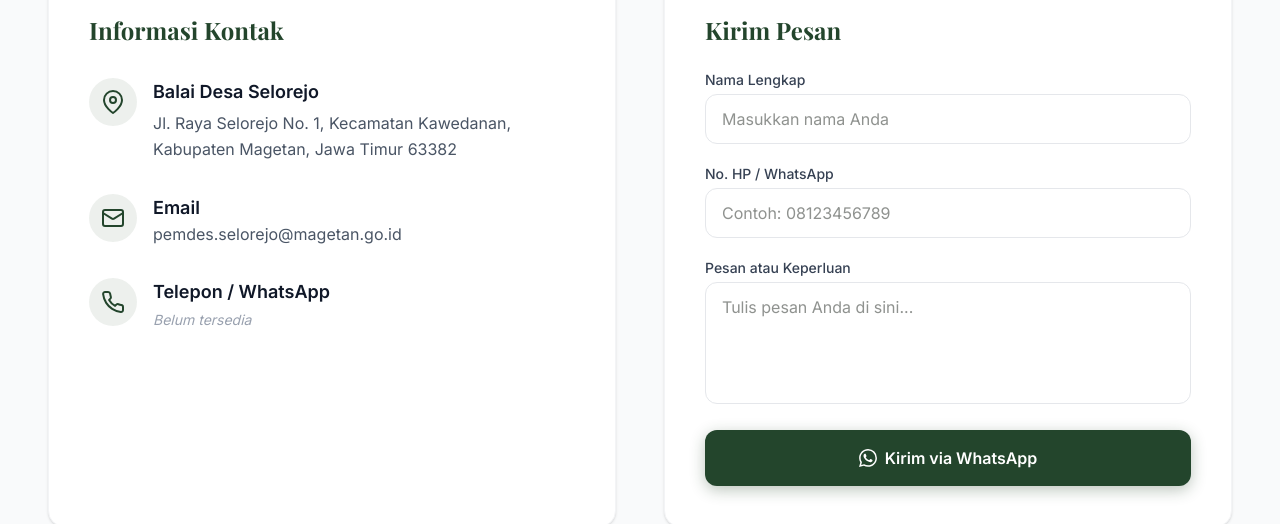
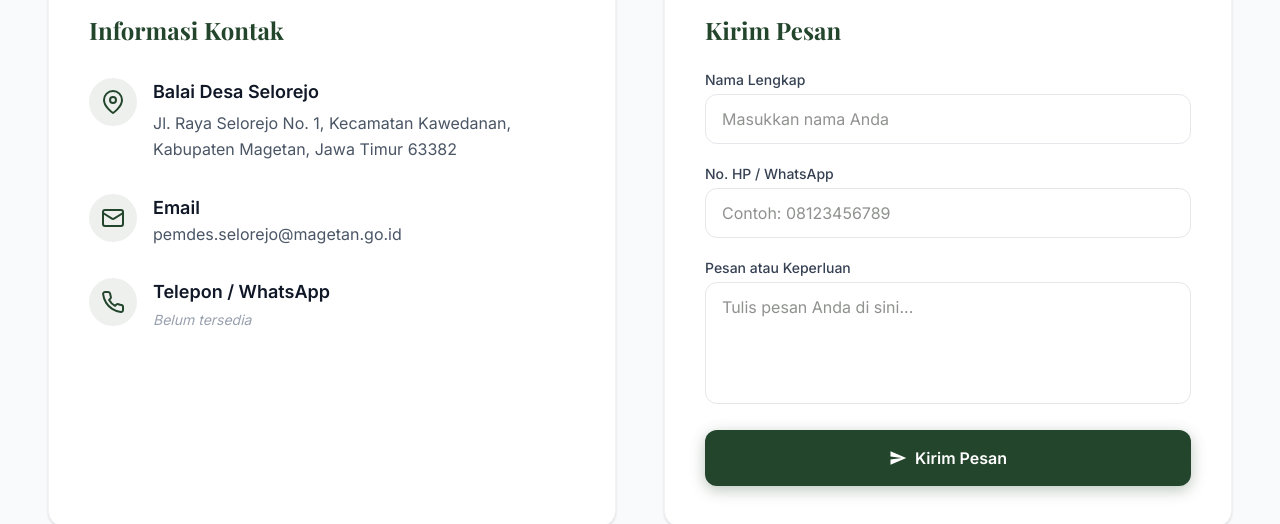
Before and after one commit to Libeddd/desa-selorejo, a Next.js app in the folder frontend/: page /kontak in a window 1280 px wide. Shown: the part 428-952 px from the top of the page. Built offline with nearby package versions, Linux system fonts and the light colour scheme; no server answers; the database is empty; a web font is replaced by a local one.

Commit message:
fix: resolve Server Component error on kontak page, add Webhook support for Google Sheets

```diff
--- a/frontend/src/app/kontak/page.tsx
+++ b/frontend/src/app/kontak/page.tsx
@@ -1,5 +1,6 @@
 import type { Metadata } from "next";
 import { getVillageInfo } from "@/lib/database";
+import ContactForm from "@/components/ContactForm";
 
 export const metadata: Metadata = {
   title: "Kontak",
@@ -93,58 +94,7 @@ export default async function Kontak() {
             <h2 className="text-2xl font-serif font-bold mb-6" style={{ color: "var(--dark-green, #1e3f20)" }}>
               Kirim Pesan
             </h2>
-            <form
-              className="space-y-5"
-              onSubmit={(e) => {
-                e.preventDefault();
-                const form = e.target as HTMLFormElement;
-                const nama = (form.elements.namedItem('nama') as HTMLInputElement).value;
-                const noHp = (form.elements.namedItem('nohp') as HTMLInputElement).value;
-                const pesan = (form.elements.namedItem('pesan') as HTMLTextAreaElement).value;
-                const teks = `Halo, saya *${nama}* (${noHp}).\n\n${pesan}`;
-                const waNumber = phone.replace(/\D/g, '') || '6285100000000';
-                window.open(`https://wa.me/${waNumber}?text=${encodeURIComponent(teks)}`, '_blank');
-              }}
-            >
-              <div>
-                <label className="block text-sm font-medium text-gray-700 mb-1">Nama Lengkap</label>
-                <input
-                  name="nama"
-                  type="text"
-                  required
-                  className="w-full px-4 py-3 border border-gray-200 rounded-xl focus:ring-2 focus:ring-[#6b8e6b] outline-none transition-all"
-                  placeholder="Masukkan nama Anda"
-                />
-              </div>
-              <div>
-                <label className="block text-sm font-medium text-gray-700 mb-1">No. HP / WhatsApp</label>
-                <input
-                  name="nohp"
-                  type="text"
-                  required
-                  className="w-full px-4 py-3 border border-gray-200 rounded-xl focus:ring-2 outline-none transition-all"
-                  placeholder="Contoh: 08123456789"
-                />
-              </div>
-              <div>
-                <label className="block text-sm font-medium text-gray-700 mb-1">Pesan atau Keperluan</label>
-                <textarea
-                  name="pesan"
-                  rows={4}
-                  required
-                  className="w-full px-4 py-3 border border-gray-200 rounded-xl focus:ring-2 outline-none transition-all resize-none"
-                  placeholder="Tulis pesan Anda di sini..."
-                ></textarea>
-              </div>
-              <button
-                type="submit"
-                className="w-full py-4 rounded-xl text-white font-semibold transition-all duration-300 hover:opacity-90 hover:-translate-y-1 shadow-lg flex items-center justify-center gap-2"
-                style={{ background: "var(--dark-green, #1e3f20)", boxShadow: "0 4px 15px rgba(30,63,32,0.3)" }}
-              >
-                <svg width="18" height="18" viewBox="0 0 24 24" fill="currentColor"><path d="M17.472 14.382c-.297-.149-1.758-.867-2.03-.967-.273-.099-.471-.148-.67.15-.197.297-.767.966-.94 1.164-.173.199-.347.223-.644.075-.297-.15-1.255-.463-2.39-1.475-.883-.788-1.48-1.761-1.653-2.059-.173-.297-.018-.458.13-.606.134-.133.298-.347.446-.52.149-.174.198-.298.298-.497.099-.198.05-.371-.025-.52-.075-.149-.669-1.612-.916-2.207-.242-.579-.487-.5-.669-.51-.173-.008-.371-.01-.57-.01-.198 0-.52.074-.792.372-.272.297-1.04 1.016-1.04 2.479 0 1.462 1.065 2.875 1.213 3.074.149.198 2.096 3.2 5.077 4.487.709.306 1.262.489 1.694.625.712.227 1.36.195 1.871.118.571-.085 1.758-.719 2.006-1.413.248-.694.248-1.289.173-1.413-.074-.124-.272-.198-.57-.347m-5.421 7.403h-.004a9.87 9.87 0 0 1-5.031-1.378l-.361-.214-3.741.982.998-3.648-.235-.374a9.86 9.86 0 0 1-1.51-5.26c.001-5.45 4.436-9.884 9.888-9.884 2.64 0 5.122 1.03 6.988 2.898a9.825 9.825 0 0 1 2.893 6.994c-.003 5.45-4.437 9.884-9.885 9.884m8.413-18.297A11.815 11.815 0 0 0 12.05 0C5.495 0 .16 5.335.157 11.892c0 2.096.547 4.142 1.588 5.945L.057 24l6.305-1.654a11.882 11.882 0 0 0 5.683 1.448h.005c6.554 0 11.89-5.335 11.893-11.893a11.821 11.821 0 0 0-3.48-8.413z"/></svg>
-                Kirim via WhatsApp
-              </button>
-            </form>
+            <ContactForm phone={phone} />
           </div>
 
         </div>
--- /dev/null
+++ b/frontend/src/components/ContactForm.tsx
@@ -0,0 +1,134 @@
+"use client";
+
+import { useState } from "react";
+
+interface ContactFormProps {
+  phone: string;
+}
+
+export default function ContactForm({ phone }: ContactFormProps) {
+  const [loading, setLoading] = useState(false);
+  const [success, setSuccess] = useState(false);
+  const [errorMsg, setErrorMsg] = useState("");
+
+  const handleSubmit = async (e: React.FormEvent<HTMLFormElement>) => {
+    e.preventDefault();
+    setLoading(true);
+    setErrorMsg("");
+    setSuccess(false);
+
+    const form = e.target as HTMLFormElement;
+    const nama = (form.elements.namedItem("nama") as HTMLInputElement).value;
+    const nohp = (form.elements.namedItem("nohp") as HTMLInputElement).value;
+    const pesan = (form.elements.namedItem("pesan") as HTMLTextAreaElement).value;
+
+    const webhookUrl = process.env.NEXT_PUBLIC_WEBHOOK_URL;
+
+    try {
+      if (webhookUrl) {
+        // Jika ada URL Webhook Spreadsheet, kirim data ke sana (Background process)
+        const formData = new FormData();
+        formData.append("nama", nama);
+        formData.append("nohp", nohp);
+        formData.append("pesan", pesan);
+
+        await fetch(webhookUrl, {
+          method: "POST",
+          body: formData,
+          mode: "no-cors", // Google Forms/Apps script kadang perlu no-cors
+        });
+
+        setSuccess(true);
+        form.reset();
+      } else {
+        // Fallback: Jika tidak ada webhook URL, buka WhatsApp seperti biasa
+        const teks = `Halo, saya *${nama}* (${nohp}).\n\n${pesan}`;
+        const waNumber = phone.replace(/\D/g, "") || "6285100000000";
+        window.open(`https://wa.me/${waNumber}?text=${encodeURIComponent(teks)}`, "_blank");
+        setSuccess(true);
+        form.reset();
+      }
+    } catch (err) {
+      console.error(err);
+      setErrorMsg("Gagal mengirim pesan. Silakan coba lagi.");
+    } finally {
+      setLoading(false);
+    }
+  };
+
+  return (
+    <form className="space-y-5" onSubmit={handleSubmit}>
+      {success && (
+        <div className="p-4 bg-emerald-50 border border-emerald-100 rounded-xl text-emerald-700 text-sm font-semibold mb-4">
+          ✅ Pesan Anda berhasil dikirim!
+        </div>
+      )}
+
+      {errorMsg && (
+        <div className="p-4 bg-red-50 border border-red-100 rounded-xl text-red-600 text-sm font-semibold mb-4">
+          {errorMsg}
+        </div>
+      )}
+
+      <div>
+        <label className="block text-sm font-medium text-gray-700 mb-1">
+          Nama Lengkap
+        </label>
+        <input
+          name="nama"
+          type="text"
+          required
+          disabled={loading}
+          className="w-full px-4 py-3 border border-gray-200 rounded-xl focus:ring-2 focus:ring-[#6b8e6b] outline-none transition-all disabled:opacity-60"
+          placeholder="Masukkan nama Anda"
+        />
+      </div>
+      <div>
+        <label className="block text-sm font-medium text-gray-700 mb-1">
+          No. HP / WhatsApp
+        </label>
+        <input
+          name="nohp"
+          type="text"
+          required
+          disabled={loading}
+          className="w-full px-4 py-3 border border-gray-200 rounded-xl focus:ring-2 outline-none transition-all disabled:opacity-60"
+          placeholder="Contoh: 08123456789"
+        />
+      </div>
+      <div>
+        <label className="block text-sm font-medium text-gray-700 mb-1">
+          Pesan atau Keperluan
+        </label>
+        <textarea
+          name="pesan"
+          rows={4}
+          required
+          disabled={loading}
+          className="w-full px-4 py-3 border border-gray-200 rounded-xl focus:ring-2 outline-none transition-all resize-none disabled:opacity-60"
+          placeholder="Tulis pesan Anda di sini..."
+        ></textarea>
+      </div>
+      <button
+        type="submit"
+        disabled={loading}
+        className="w-full py-4 rounded-xl text-white font-semibold transition-all duration-300 hover:opacity-90 hover:-translate-y-1 shadow-lg flex items-center justify-center gap-2 disabled:opacity-70 disabled:hover:translate-y-0"
+        style={{
+          background: "var(--dark-green, #1e3f20)",
+          boxShadow: "0 4px 15px rgba(30,63,32,0.3)",
+        }}
+      >
+        {loading ? (
+          <span className="animate-pulse">Mengirim...</span>
+        ) : (
+          <>
+            <svg width="18" height="18" viewBox="0 0 24 24" fill="currentColor">
+              <path d="M2.01 21L23 12 2.01 3 2 10l15 2-15 2z" />
+            </svg>
+            Kirim Pesan
+          </>
+        )}
+      </button>
+    </form>
+  );
+}
```
